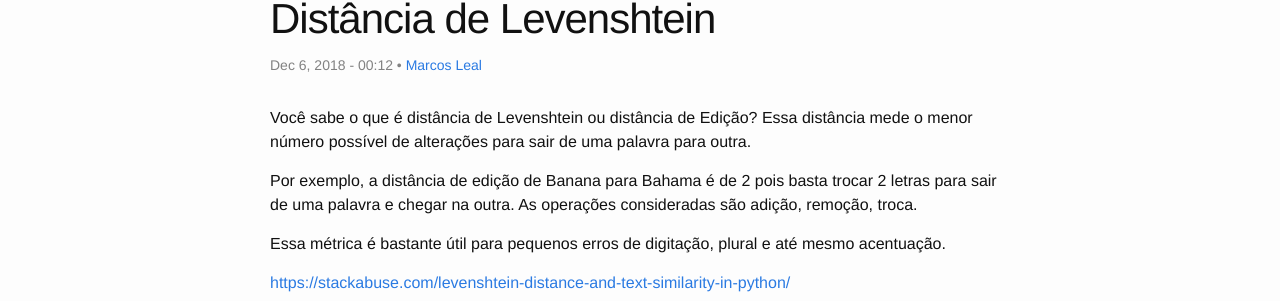
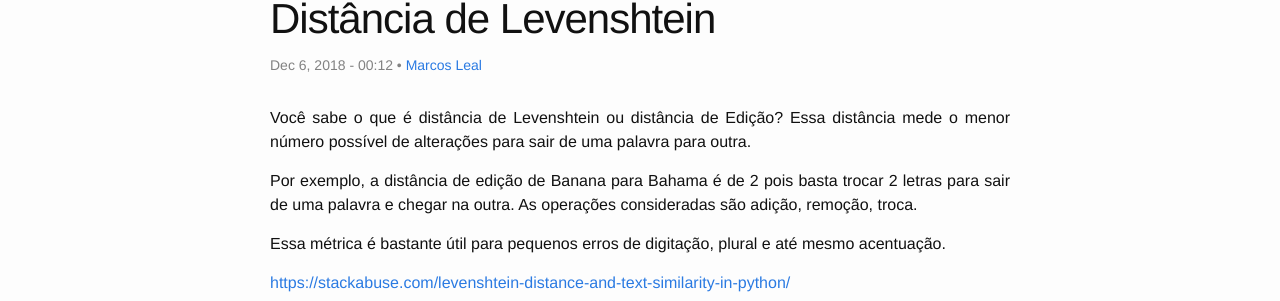
Before and after one commit to marcossilva/marcossilva.github.io, a Jekyll site: the page built from _posts/2018-12-06-levensthein.md, in a window 1280 px wide. Shown: the part 126-427 px from the top of the page. Built offline with Jekyll 4.4.1, drawn with Linux system fonts in a browser that asks for light colours.

Commit message:
Justify all posts

```diff
--- a/_layouts/post.html
+++ b/_layouts/post.html
@@ -24,7 +24,7 @@ layout: default
       {% endif %}</p>
   </header>
 
-  <div class="post-content" itemprop="articleBody">
+  <div class="post-content" itemprop="articleBody" style="text-align: justify;">
     {{ content }}
   </div>
 
```
